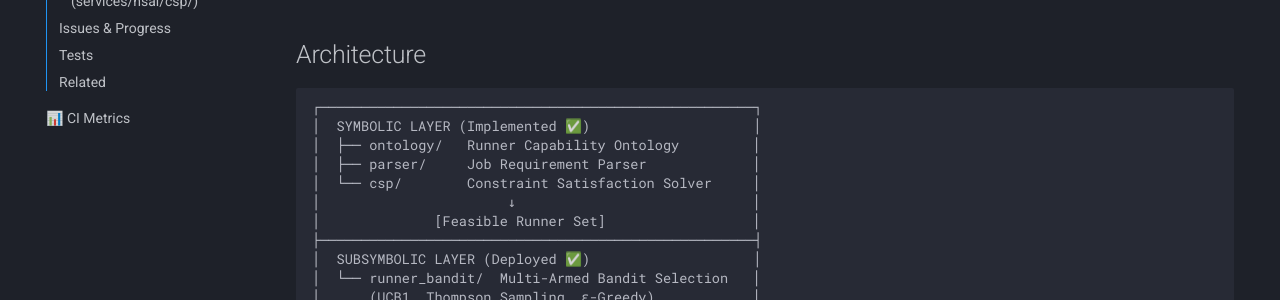
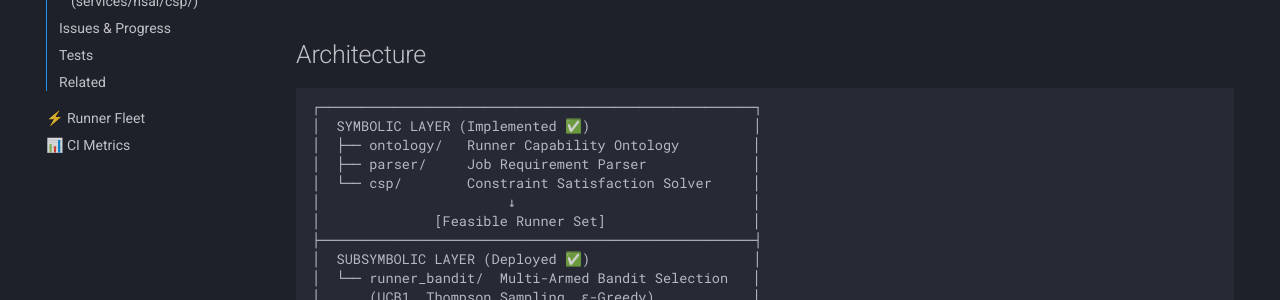
Before and after one commit to wolfram-laube/backoffice, an MkDocs documentation site: the page built from docs/services/nsai.md, in a window 1280 px wide. Shown: the part 401-701 px from the top of the page. Built offline with MkDocs 1.6.1 and Material for MkDocs 9.7.7, drawn with Linux system fonts in a browser that asks for light colours; comment, search, counter and statistics services are not loaded.

Commit message:
feat(portal): add Runner Fleet to MkDocs navigation
Refs: #27

```diff
--- a/mkdocs.yml
+++ b/mkdocs.yml
@@ -55,6 +55,7 @@ nav:
     - "🔗 API Reference": ops/api-reference.md
   - "🧠 Services":
     - "NSAI Runner Selection": services/nsai.md
+    - "⚡ Runner Fleet": runner-fleet.html
     - "📊 CI Metrics": ci-dashboard.html
   - "⚡ Triggers":
     - "📝 Applications Crawl": triggers/applications-crawl.html
```
